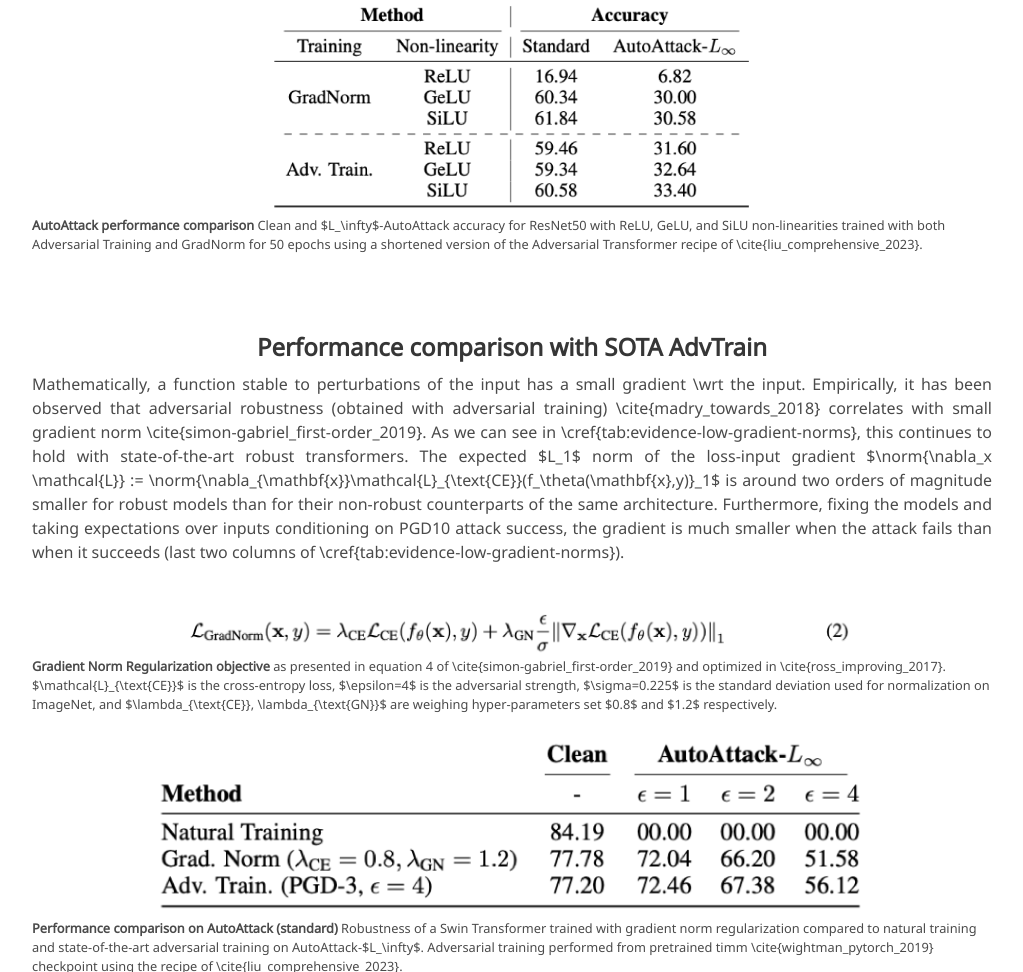
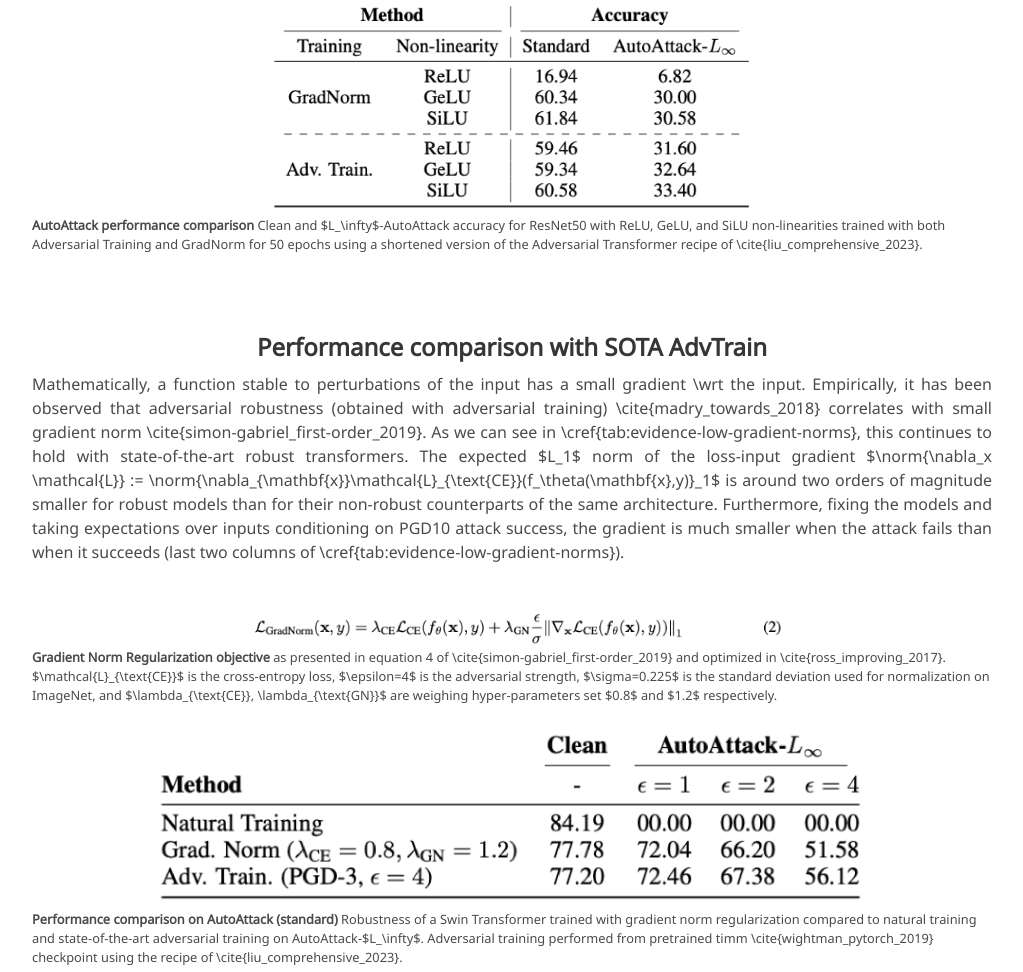
Before and after one commit to adriarm/adriarm.github.io, a Jekyll site: the page _pages/robustness_natural_gradients/index.html, which Jekyll copies as it is, in a window 1280 px wide. Shown: the part 2613-3585 px from the top of the page, without its empty margins (128-1151 px from the left). Built offline with Jekyll 4.4.1, drawn with Linux system fonts in a browser that asks for light colours; nearby versions of some CDN libraries; some web fonts are replaced; library files that are not in the unit come from our copies; a style sheet for code colours, icons or effects is not loaded; grey boxes are pictures that could not be loaded.

Commit message:
smaller ta

```diff
--- a/_pages/robustness_natural_gradients/index.html
+++ b/_pages/robustness_natural_gradients/index.html
@@ -243,7 +243,7 @@
     <br />
    <figure>
     <!-- <iframe src="./static/figures/dataset.png" width="600" height="500"></iframe> -->
-    <img src="./images/eq2.png" style="display: block; margin: auto; width: 75%;"/>
+    <img src="./images/eq2.png" style="display: block; margin: auto; width: 60%;"/>
       <figcaption style="font-size: 0.8em;">
         <b>Gradient Norm Regularization objective</b>
         as presented in equation 4 of \cite{simon-gabriel_first-order_2019} and optimized in \cite{ross_improving_2017}. $\mathcal{L}_{\text{CE}}$ is the cross-entropy loss,
```
